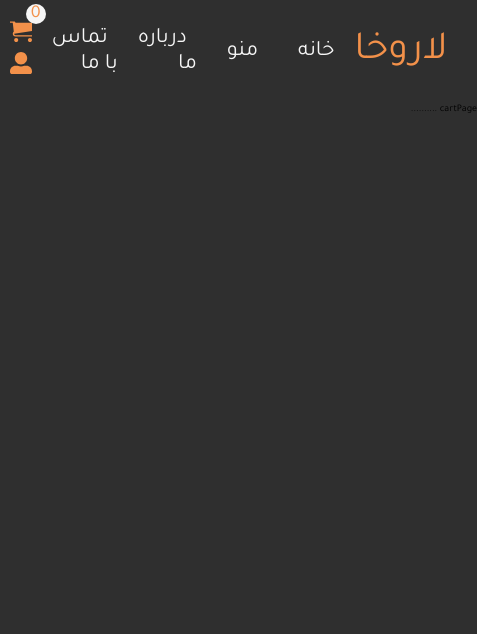
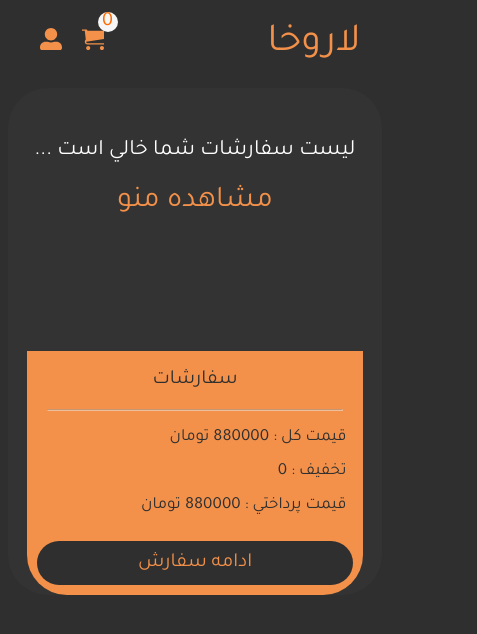
Before and after one commit to HanzaleLatifi/fastfood, a React (Create React App) app: page /cart in a window 390 px wide. Shown: the top 634 px of the page, 477 px wide, since content can reach past the window. Built offline with nearby package versions, Linux system fonts and the light colour scheme.

Commit message:
fixed & style

```diff
--- a/src/App.js
+++ b/src/App.js
@@ -7,6 +7,7 @@ import CartPage from "./pages/CartPage";
 import CartProvider from "./providers/CartProvider";
 import { ToastContainer } from "react-toastify";
 import "react-toastify/dist/ReactToastify.css";
+import MenuPage from "./pages/MenuPage";
 
 
 function App() {
@@ -16,6 +17,7 @@ function App() {
         <Layout>
           <ToastContainer style={{fontSize:'1.7rem' , fontFamily:'sans-serif'}}/>
           <Switch>
+            <Route path="/menu" component={MenuPage} />
             <Route path="/cart" component={CartPage} />
             <Route path="/" exact={true} component={HomePage} />
           </Switch>
--- a/src/components/cart/Cart.css
+++ b/src/components/cart/Cart.css
@@ -0,0 +1,211 @@
+.cart-container {
+  margin: 5rem auto;
+  display: flex;
+  width: 90%;
+  background: #333;
+  min-height: 30vh;
+  border-radius: 4rem;
+}
+.cart-items {
+  width: 70%;
+  min-height: 30vh;
+  padding: 1rem 4rem;
+  display: flex;
+  flex-direction: column;
+}
+.cart-item{
+    margin: 1rem 0;
+    padding: 1.5rem 1rem;
+    display: flex;
+    width: 60rem;
+    height: 22rem;
+    background-color: #2f2f2f;
+    border-radius: 4rem;
+}
+.cart-content{
+    display: flex;
+    flex-direction: column;
+    justify-content: center;
+    width:40%;
+    font-size: 1.8rem;
+    color: #f6f6f6;
+    font-family: serif;
+
+}
+.cart-content .cart-name{
+    font-family: sans-serif;
+    font-size: 2.9rem;
+    color: #f3914a;
+
+}
+.cart-content .cart-price{
+    font-size: 2.7rem;
+}
+.cart-content p {
+    margin: .8rem;
+}
+.img-count {
+    width: 50%;
+    display: flex;
+    flex-direction: column;
+    justify-content: center;
+    align-items: center;
+}
+.img-count .imagee {
+    max-width: 17rem;
+    max-height: 17rem;
+}
+.img-count .imagee img{
+    width: 100%;
+    height: 100%;
+}
+.img-count .counter{
+    display: flex;
+    width: 70%;
+    align-items: center;
+    justify-content: center;
+
+}
+.img-count .counter span{
+    font-size: 2.8rem;
+    margin:0 1rem;
+    color: #fff;
+
+}
+.img-count .counter button{
+    cursor: pointer;
+    font-size: 2.2rem;
+    border-radius: 1rem;
+    padding: 0.1rem 1.4rem;
+    border: none;
+  }
+
+
+
+.cart-summary {
+  background-color: #f3914a;
+  color: #2f2f2f;
+  width: 30%;
+  border-top-left-radius: 4rem;
+  border-bottom-left-radius: 4rem;
+  border-bottom-right-radius: 4rem;
+  max-height: 45vh;
+  padding: 2rem 1rem;
+  display: flex;
+  justify-content: center;
+  flex-direction: column;
+  padding: 1rem;
+  font-size: 2.2rem;
+}
+.cart-summary p {
+    margin: .7rem;
+}
+.cart-summary p:first-child{
+    font-size: 3.1rem;
+    text-align: center;
+}
+.cart-summary hr{
+    margin: 1rem;
+    color: #f6f6f6;
+    opacity: .5;
+
+}
+.checkout-btn {
+    width: 100%;
+    border-radius: 4rem;
+    color: #f3914a;
+    background-color: #2f2f2f;
+    font-size: 3rem;
+    padding: 1rem 3rem;
+    border: none;
+    cursor: pointer;
+    margin-top: 1.8rem;
+}
+.empty {
+    margin: 4rem  0;
+    text-align: center;
+    font-size: 3rem;
+    color: #f3914a;
+}
+.empty p:first-child{
+    margin-bottom: 2rem;
+    font-size: 2.2rem ;
+    color: white;
+}
+
+
+@media (max-width:768px){
+    .cart-container {
+        width: 96%;
+        flex-direction: column;
+        justify-content: center;
+        align-items: center;
+        margin: 1rem auto;
+    }
+    .cart-items {
+        width: 100%;
+        min-height: 30vh;
+        max-height: auto;
+        padding: 1rem 1.5rem;
+      }
+      .cart-item{
+          margin: 1rem 0;
+          padding: 1rem .7rem;
+          width:100%;
+          height: 20rem;
+          padding: 0 1.3rem;
+      }
+      .cart-content{
+          display: flex;
+          flex-direction: column;
+          justify-content: center;
+          width:40%;
+          font-size: 1.4rem;
+          color: #f6f6f6;
+          font-family: serif;
+
+      }
+      .cart-content .cart-name{
+          font-family: sans-serif;
+          font-size: 2.2rem;
+          color: #f3914a;
+
+      }
+      .cart-content .cart-price{
+          font-size: 2.1rem;
+      }
+      .cart-content p {
+          margin: .4rem;
+      }
+      .img-count {
+          width: 50%;
+          display: flex;
+          flex-direction: column;
+          justify-content: center;
+          align-items: center;
+      }
+      .img-count .imagee {
+          max-width: 14rem;
+          max-height: 14rem;
+      }
+
+    .checkout-btn{
+        font-size: 2rem;
+    }
+
+    .cart-summary{
+        margin-top: 1rem;
+        width: 100%;
+        font-size: 1.7rem;
+        padding: 1rem;
+        width: 90%;
+        border-top-left-radius: 0;
+
+
+    }
+    .cart-summary p:first-child{
+        font-size: 2.0rem;
+    }
+
+
+}
--- a/src/components/cart/Cart.js
+++ b/src/components/cart/Cart.js
@@ -1,11 +1,50 @@
-import React from 'react'
-import './Cart.css'
+import { useCart } from "../../providers/CartProvider";
+import "./Cart.css";
+import {Link} from 'react-router-dom'
 function Cart() {
-    return (
-        <div className="cart-container">
-            cartPage ..........
-        </div>
-    )
+  const {cart} = useCart();
+  console.log(cart)
+  console.log(cart)
+  return (
+    <div className="cart-container">
+      <div className="cart-items">
+        {cart.length ?  cart.map((food) => {
+          return (
+            <div className="cart-item" key={food.id}>
+              <div className="cart-content">
+                <p className="cart-name">{food.name}</p>
+                <p>{food.materials}</p>
+                <p>{food.gram} گرم</p>
+                <p className="cart-price">{food.price} تومان</p>
+              </div>
+              <div className="img-count">
+                <div className="imagee">
+                  <img src={food.img} />
+                </div>
+                <div className="counter">
+                  <button className="btn-primary">+</button>
+                  <span>{food.quantity}</span>
+                  <button className="btn-primary">-</button>
+                </div>
+              </div>
+            </div>
+          );
+        }) : <div className="empty">
+                <p>  ليست سفارشات شما خالي است ...   </p>
+                <p> <Link to="/menu">مشاهده منو </Link> </p>
+            </div>}
+      </div>
+      <div className="cart-summary">
+          <p>سفارشات</p>
+          <hr/>
+          <p>قيمت كل : 880000 تومان</p>
+          <p>تخفيف : 0 </p>
+          <p> قيمت پرداختي : 880000 تومان </p>
+          <button className="checkout-btn" >ادامه سفارش</button>
+
+      </div>
+    </div>
+  );
 }
 
-export default Cart
+export default Cart;
--- a/src/components/navigation/Navigation.css
+++ b/src/components/navigation/Navigation.css
@@ -52,13 +52,20 @@ a{
   width: 2rem;
   height: 2rem;
   background-color: #f6f6f6;
+  color: #ff6a00;
+  border-radius: 50%;
+  font-size: 2rem;
+}
+.active-link{
   color: #f3914a;
-  border-radius: 50%;
-  font-size: 1.8rem;
+  text-shadow: 1rem 0 5rem  #f3914a;
 }
 
 @media (max-width: 768px) {
   .menu {
     display: block;
   }
+  header nav {
+    display: none;
+  }
 }
--- a/src/components/navigation/Navigation.js
+++ b/src/components/navigation/Navigation.js
@@ -3,7 +3,10 @@ import "./Navigation.css";
 import { AiOutlineMenu } from "react-icons/ai";
 import { FaUserAlt } from "react-icons/fa";
 import { ImCart } from "react-icons/im";
+import { useCart } from "../../providers/CartProvider";
 function Navigation() {
+
+  const {cart}=useCart();
   return (
     <header>
       <div className="menu">
@@ -18,7 +21,7 @@ function Navigation() {
             </NavLink>
           </li>
           <li>
-            <NavLink to="/products" activeClassName="active-link">
+            <NavLink to="/menu" activeClassName="active-link">
               منو
             </NavLink>
           </li>
@@ -37,7 +40,7 @@ function Navigation() {
       </nav>
       <div className="icon-container">
         <div className="badge-content">
-          <span>0</span>
+          <span>{cart.length}</span>
           <Link to="/cart">
             <ImCart />
           </Link>
--- /dev/null
+++ b/src/pages/MenuPage.js
@@ -0,0 +1,11 @@
+import Menu from '../components/menu/Menu'
+
+function MenuPage() {
+    return (
+        <>
+            <Menu/>
+        </>
+    )
+}
+
+export default MenuPage
--- a/src/providers/CartReducer.js
+++ b/src/providers/CartReducer.js
@@ -7,10 +7,10 @@ const cartReducer=(state , action)=>{
                 (item) => item.id === action.payload.id
               );
             if(foundIndex<0){
-                updatedCart.push({...action.payload ,quantinty:1 })
+                updatedCart.push({...action.payload ,quantity:1 })
             }else{
                 const updatedItem={...updatedCart[foundIndex]};
-                updatedItem.quantinty++;
+                updatedItem.quantity++;
                 updatedCart[foundIndex]=updatedItem;
             }
             return {...state , cart:updatedCart}
```
